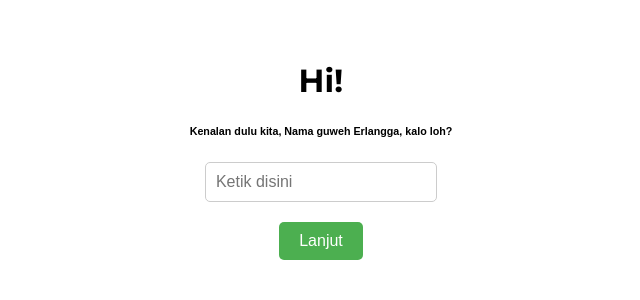
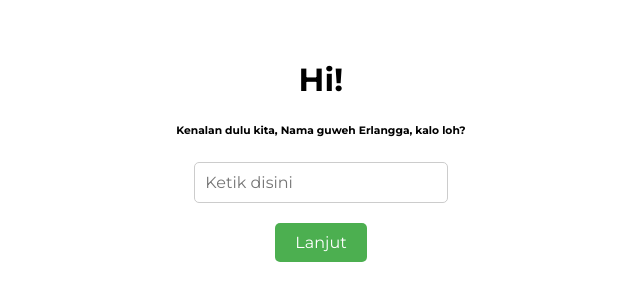
Before and after one commit to withlannnn/forVinaChan, a plain HTML site: page index.html in a window 1280 px wide. Shown: the part 250-550 px from the top of the page, 319-959 px from the left. Drawn offline with Linux system fonts and the light colour scheme.

Commit message:
index.html

```diff
--- a/index.html
+++ b/index.html
@@ -5,11 +5,13 @@
     <meta name="viewport" content="width=device-width, initial-scale=1.0">
     <title>withLan</title>
 
+    <!-- Menambahkan Google Fonts Montserrat -->
     <link rel="stylesheet" href="https://fonts.googleapis.com/css2?family=Montserrat:wght@400;700&display=swap">
 
     <style>
+        /* Mengubah seluruh teks di halaman menggunakan font Montserrat */
         body {
-            font-family: Arial, sans-serif;
+            font-family: 'Montserrat', sans-serif;
             display: flex;
             justify-content: center;
             align-items: center;
@@ -21,7 +23,7 @@
             text-align: center;
         }
 
-        h1 {
+        h1, h6 {
             font-family: 'Montserrat', sans-serif;
         }
 
@@ -36,6 +38,7 @@
             font-size: 16px;
             border-radius: 5px;
             border: 1px solid #ccc;
+            font-family: 'Montserrat', sans-serif;
         }
 
         .button-group {
@@ -52,6 +55,7 @@
             background-color: #4CAF50;
             color: white;
             cursor: pointer;
+            font-family: 'Montserrat', sans-serif;
         }
 
         button:hover {
@@ -62,6 +66,7 @@
             padding: 5px 10px;
             font-size: 12px;
             background-color: #f44336;
+            font-family: 'Montserrat', sans-serif;
         }
 
         #videoPage {
@@ -185,7 +190,7 @@
 
     function validateBirthdayPassword() {
         const birthdayPassword = document.getElementById('birthdayPasswordInput').value;
-        if (birthdayPassword === 'ulangtahun') {
+        if (birthdayPassword === '24128523') {
             alert('Selamat Ulang Tahun!');
             // Anda bisa menambahkan logika lain untuk setelah validasi berhasil
         } else {
```
